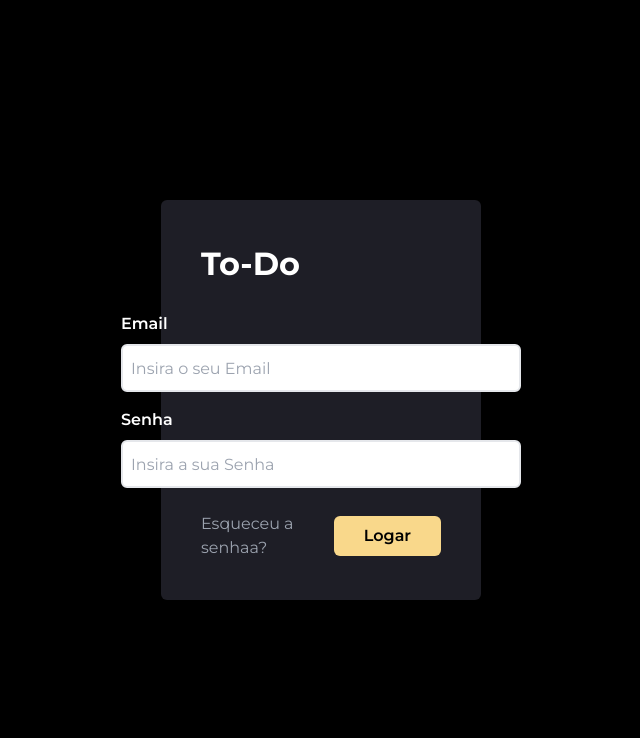
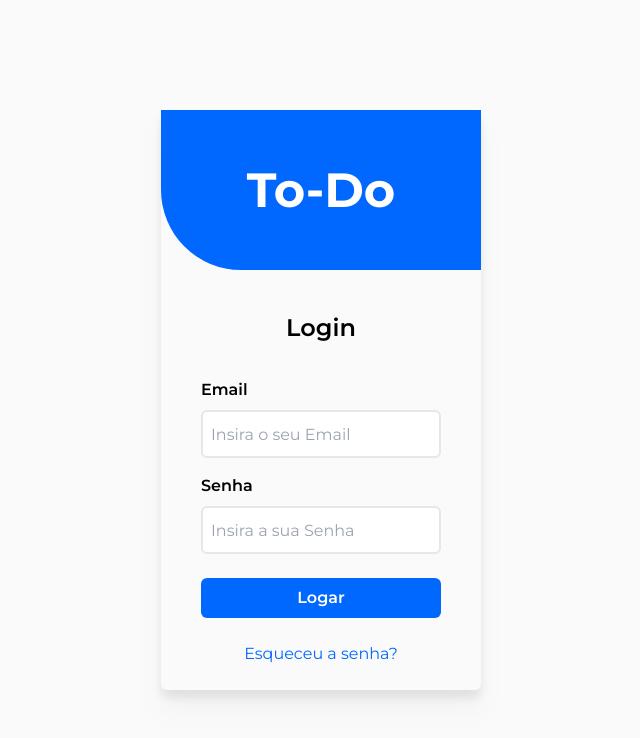
Before and after one commit to Strifexss/FaculdadeTodo, a Next.js app: page / in a window 1280 px wide. Shown: the top 738 px of the page, without its empty margins (319-959 px from the left). Built offline with nearby package versions, Linux system fonts and the light colour scheme.

Commit message:
Login Screen Remade

```diff
--- a/src/app/Paginas/Components/Landing/Main.tsx
+++ b/src/app/Paginas/Components/Landing/Main.tsx
@@ -15,7 +15,8 @@ export default function Main() {
             {
                 nome: "Meet Ema",
                 data: "27/05/2023",
-                complete: true
+                complete: true,
+                Conteudo: "Conteudo aqui"
             }
         ]
     }])
--- a/src/app/Paginas/Components/Login/Main.tsx
+++ b/src/app/Paginas/Components/Login/Main.tsx
@@ -3,7 +3,7 @@ import TextArea from "./TextArea";
 
 export default function Main() {
     return(
-        <div className="w-full h-full flex justify-center items-center bg-black">
+        <div className="w-full h-full flex justify-center items-center bg-BrancoBg">
            <TextArea/>
         </div>
     )
--- a/src/app/Paginas/Components/Login/TextArea.tsx
+++ b/src/app/Paginas/Components/Login/TextArea.tsx
@@ -7,25 +7,36 @@ export default function TextArea() {
     const Logar = RotaLanding()
 
     return(
-        <div className="bg-[#1E1E26] w-screen h-screen md:w-[25%] md:h-[50%] rounded-md flex flex-col items-center  justify-center gap-6 px-10 ">
-            <div className="w-full">
-                <h1 className="text-[white] text-[2rem] font-bold">
+        <div className="bg-BrancoBg drop-shadow-xl w-screen h-screen md:w-[25%] md:h-auto rounded-md flex flex-col items-center  justify-center gap-2  ">
+                <header
+                className="w-full h-[20rem] md:h-[10rem] flex justify-center items-center bg-AzulPadrao rounded-bl-[5rem]"
+                >
+                <div className="w-full flex justify-center items-center">
+                    <h1 className="text-white text-[3rem] font-bold">
                         To-Do
                     </h1>
                 </div>
-            <div className="w-full flex flex-col justify-center items-center gap-4">
-                <InputTexto LabelColor="White" Tamanho="Compacto" Nome="Email" placeholder="Insira o seu Email"/>
-                <InputTexto LabelColor="White" Tamanho="Compacto" Nome="Senha" placeholder="Insira a sua Senha"/>
+                </header>
+            <section className="w-full h-full py-6 px-10 flex flex-col gap-6">
+                <div className="w-full my-2 flex items-center justify-center">
+                    <h1 className="text-black font-semibold  text-[1.5rem]">
+                        Login
+                    </h1>
                 </div>
-            <div className="w-full flex flex-row justify-between items-center">
-                <h1 className="text-gray-400 hover:text-white cursor-pointer">
-                    Esqueceu a senhaa?
-                </h1>
+                <div className="w-full flex flex-col gap-y-4">
+                    <InputTexto LabelColor="Black" Tamanho="full" Nome="Email" placeholder="Insira o seu Email"/>
+                    <InputTexto LabelColor="Black" Tamanho="full" Nome="Senha" placeholder="Insira a sua Senha"/>
+                </div>
+                <div className="w-full flex flex-col gap-6 justify-between items-center">
                     <button onClick={() => Logar()}
-                className="bg-[#F9D88B] w-[8rem] p-2 justify-center items-center flex rounded-md font-semibold">
+                    className="bg-AzulPadrao w-full p-2 justify-center items-center flex rounded-md font-semibold text-white">
                         Logar
                     </button>
+                    <h1 className="text-AzulPadrao cursor-pointer">
+                        Esqueceu a senha?
+                    </h1>
                 </div>
+            </section>
         </div>
     )
 }
```
Lines whose indentation alone changed are shown as unchanged.
